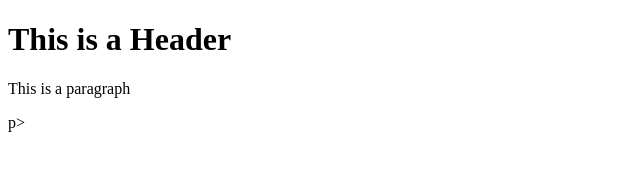
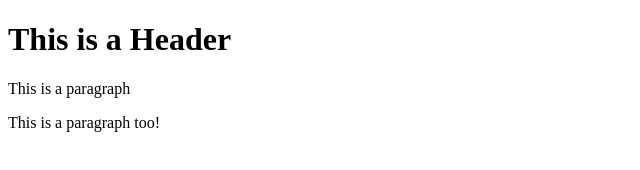
Before and after one commit to khiauri/git-test, a plain HTML site: page index.html in a window 1280 px wide. Shown: the whole page, without its empty margins (0-640 px from the left). Drawn offline with Linux system fonts and the light colour scheme.

Commit message:
Third commit

```diff
--- a/index.html
+++ b/index.html
@@ -2,6 +2,8 @@
 <html>
    <body>
       <h1>This is a Header</h1>
-      <p>This is a paragraph </p>p>
+      <p>This is a paragraph </p>
+      <p> This is a paragraph too!</p>
+
    </body>
 </html>
```
